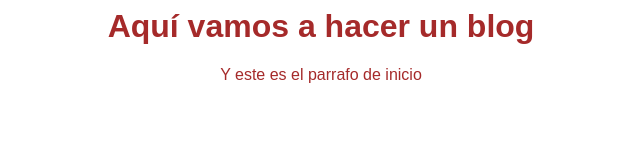
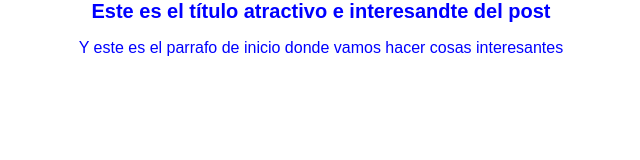
Before and after one commit to Sanorte/MiPrimerGit, a plain HTML site: page index.html in a window 1280 px wide. Shown: the whole page, without its empty margins (319-959 px from the left). Drawn offline with Linux system fonts and the light colour scheme.

Commit message:
VERSION2. MODIFICACIÓN DE HTML Y CSS

```diff
--- a/css/style.css
+++ b/css/style.css
@@ -1,5 +1,21 @@
-body{
-    color: brown;
+body
+{
+    color: blue;
     text-align: center;
     font-family: "Arial";
+    font-size: 16px;
+    margin: 0;
+    padding: 0;
 }
+#contrainer
+{
+    width: 70%;
+    padding: 1em;
+    text-align: left;
+    border: 1px solid darkgrey;
+    margin: 0 auto;
+}
+#container h1
+{
+    font-size: 20px;
+}
--- a/index.html
+++ b/index.html
@@ -1,10 +1,14 @@
-<html>
+ <html>
     <head>
         <title>El título del post</title>
         <link rel="stylesheet" href="css/style.css">
     </head>
     <body>
-        <h1>Aquí vamos a hacer un blog</h1>
-        <p>Y este es el parrafo de inicio</p>
+        <div id="container">
+            <div id="post">
+                <h1>Este es el título atractivo e interesandte del post</h1>
+                <p>Y este es el parrafo de inicio donde vamos hacer cosas interesantes </p>
+            </div>
+        </div>
     </body>
 </html>
```
